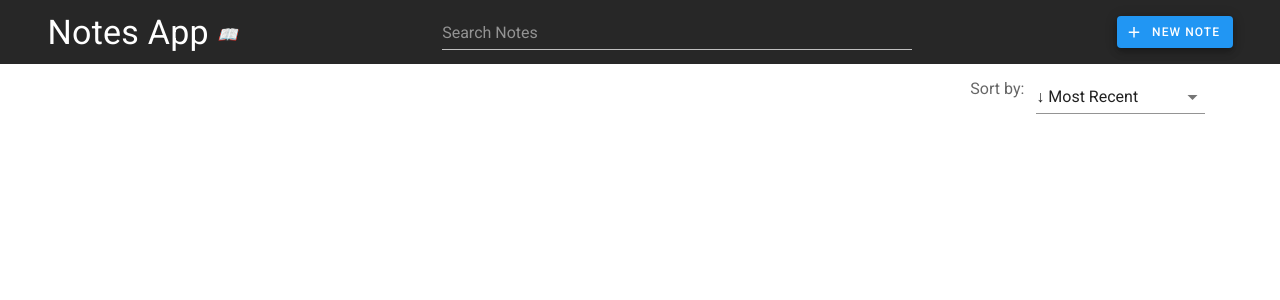
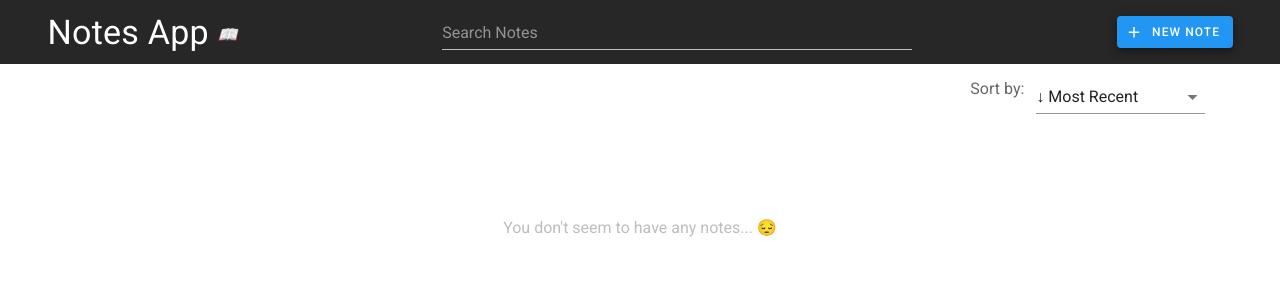
Before and after one commit to alta-sh/notes-app, a Vue app: page / in a window 1280 px wide. Shown: the top 300 px of the page. Built offline with nearby package versions, Linux system fonts and the light colour scheme.

Commit message:
add no notes text

```diff
--- a/src/App.vue
+++ b/src/App.vue
@@ -3,9 +3,15 @@
     <v-app-bar app absolute flat dark>
      <Heading></Heading>
     </v-app-bar>
+
     <v-main>
       <FilterNotes></FilterNotes>
+      <v-layout v-if="notes.length === 0" class="mt-16" justify-center>
+        <p class="grey--text text--lighten-1">You don't seem to have any notes... 😔</p>
+      </v-layout>
     </v-main>
+
+
   </v-app>
 </template>
 
@@ -17,7 +23,7 @@ export default {
   name: 'App',
   components: {Heading, FilterNotes},
   data: () => ({
-    //
+    notes: []
   }),
 };
 </script>
```
